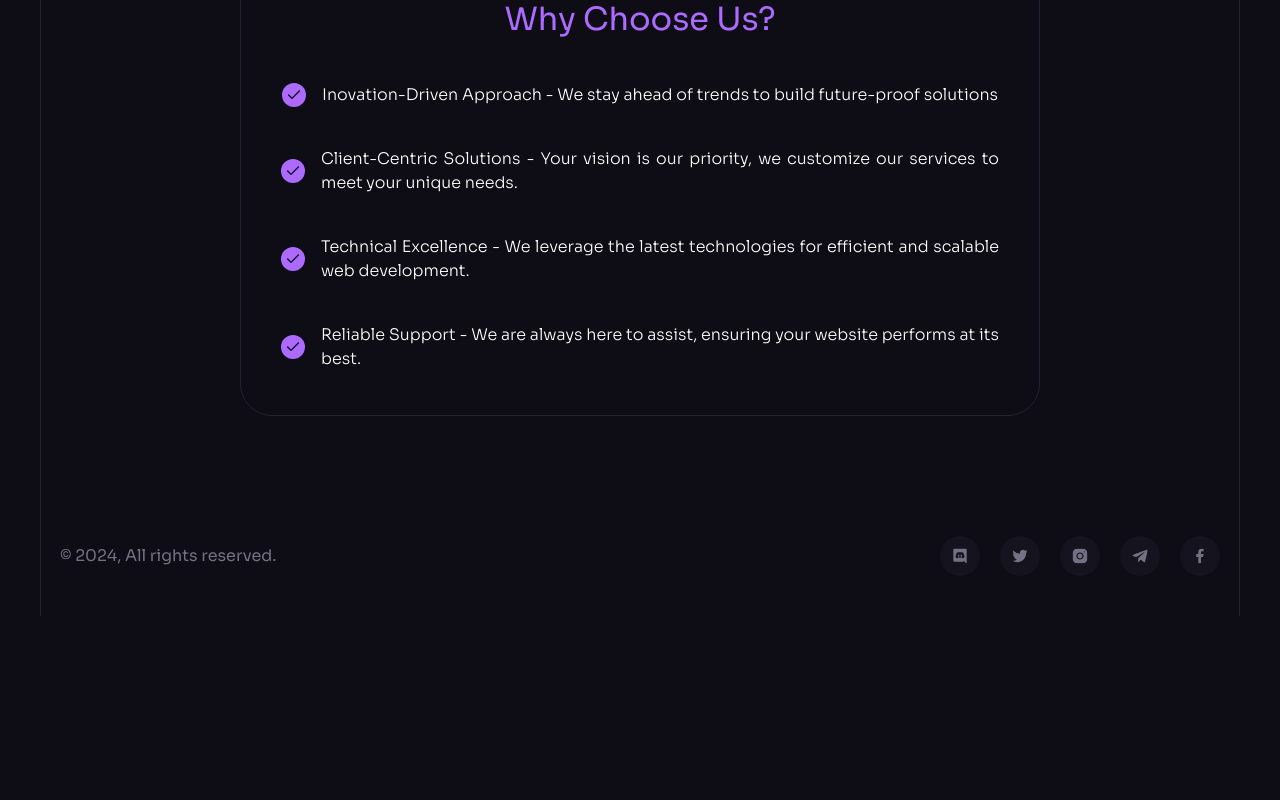
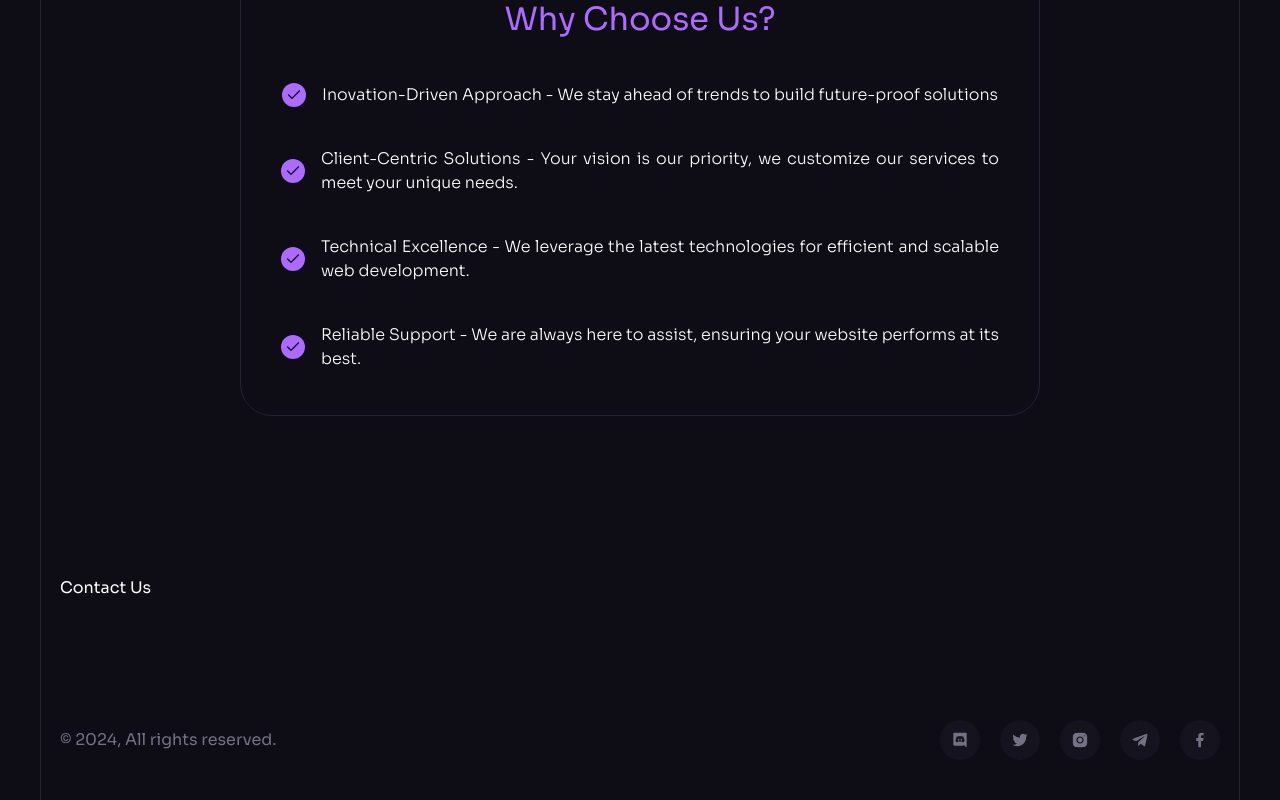
Before and after one commit to ChidiogoVictor/joedikatech, a React (Vite) app: page / in a window 1280 px wide. Shown: the part 4115-4915 px from the top of the page. Before the commit the page ends 4731 px from the top, so only its background shows below. Built offline with nearby package versions, Linux system fonts and the light colour scheme.

Commit message:
Add contact page

```diff
--- a/src/App.jsx
+++ b/src/App.jsx
@@ -4,6 +4,7 @@ import Hero from "./components/Hero";
 import Benefits from "./components/Benefits";
 import Pricing from "./components/Pricing";
 import About from "./components/About";
+import Contact from "./components/Contact";
 import Footer from "./components/Footer";
 
 const App = () => {
@@ -15,6 +16,7 @@ const App = () => {
         <Benefits />
         <Pricing />
         <About />
+        <Contact />
         <Footer />
       </div>
 
--- /dev/null
+++ b/src/components/Contact.jsx
@@ -0,0 +1,16 @@
+import React from "react";
+import Section from "./Section";
+
+const Contact = () => {
+  return (
+    <Section>
+      <div className="container" id="contact">
+        <div className="relative">
+          <h2 ClassName=" h2 text-center">Contact Us</h2>
+        </div>
+      </div>
+    </Section>
+  );
+};
+
+export default Contact;
```
